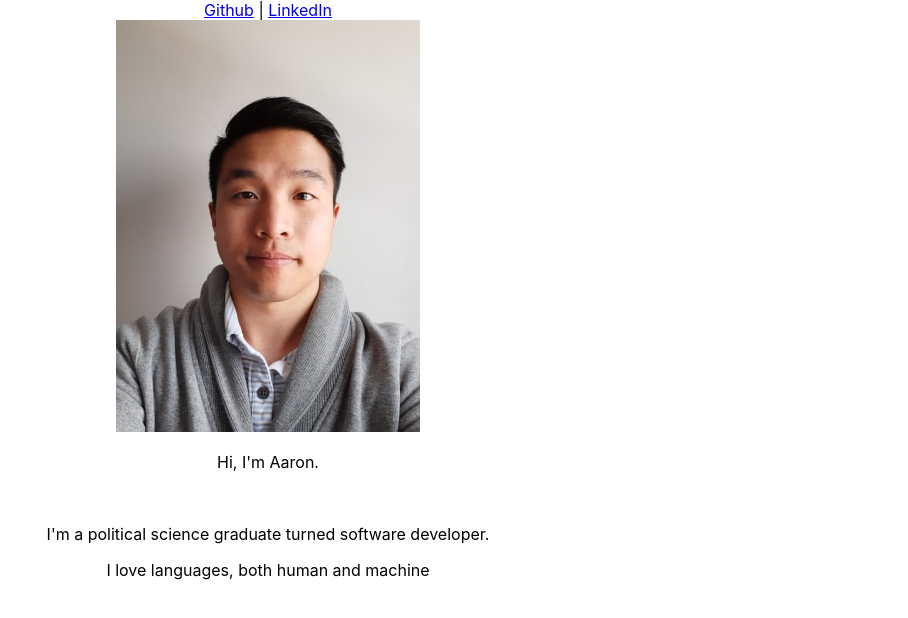
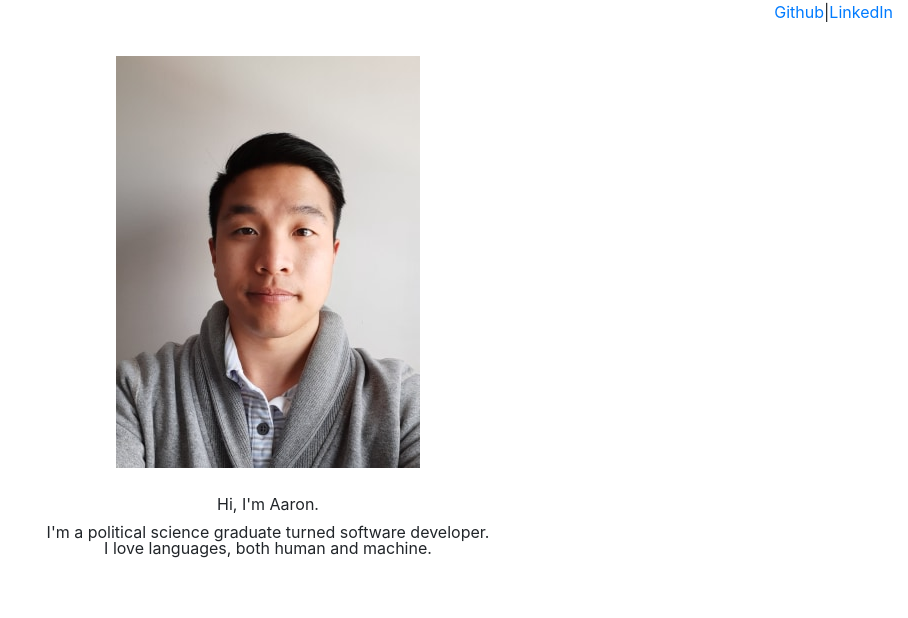
Before and after one commit to timbolaj/timbolaj.github.io, a React (Create React App) app: page / in a window 1280 px wide. Shown: the top 618 px of the page, without its empty margins (372-1280 px from the left). Built offline with nearby package versions, Linux system fonts and the light colour scheme.

Commit message:
Basic structure set for summary

```diff
--- a/src/Styles/Summary.scss
+++ b/src/Styles/Summary.scss
@@ -0,0 +1,16 @@
+.links {
+  display: flex;
+  justify-content: flex-end;
+}
+
+.profile {
+  margin-top: 2em;
+}
+
+.description p:nth-child(1) {
+  line-height: 0;
+}
+
+.description p:nth-child(2) {
+  line-height: 0;
+}
--- a/src/components/Summary.js
+++ b/src/components/Summary.js
@@ -1,23 +1,39 @@
 import React from 'react';
 import picture from '../images/profile_pic.jpg';
+import '../Styles/Summary.scss';
+import 'bootstrap/dist/css/bootstrap.css';
 
 export default function Summary() {
   return (
-    <div>
-      <div className="links">
-        <a href="https://github.com/timbolaj">Github</a> | <a href="https://linkedin.com/in/aaron-timbol-853383107/">LinkedIn</a>
+    <div classname="summary">
+
+      <div className="links col-sm">
+        <a href="https://github.com/timbolaj">Github </a>|<a href="https://linkedin.com/in/aaron-timbol-853383107/"> LinkedIn</a>
       </div>
 
+      <div className="row profile">
+        <div className="col">
           <div className="profile-picture">
             <img src={picture}></img>
           </div>
 
+          <br></br>
+
           <div className="text">
+
+            <div className="name">
               <p>Hi, I'm Aaron.</p>
-        <br></br>
+            </div>
+
+            <div className="description">
               <p>I'm a political science graduate turned software developer.</p>
-        <p>I love languages, both human and machine</p>
+              <p>I love languages, both human and machine.</p>
             </div>
+
+          </div>
+        </div>
+      </div>
+
     </div>
   )
 }
```
Lines whose indentation alone changed are shown as unchanged.
